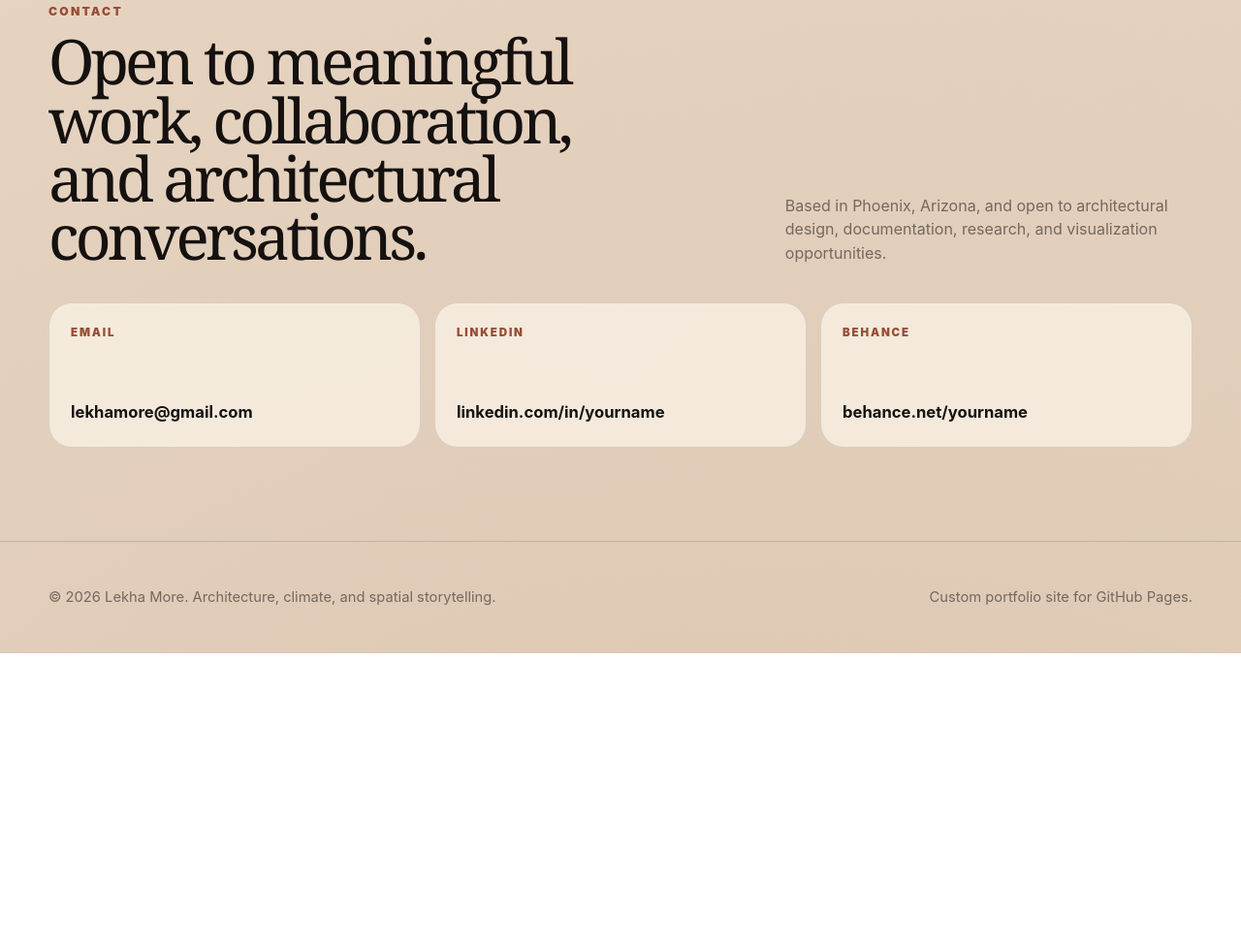
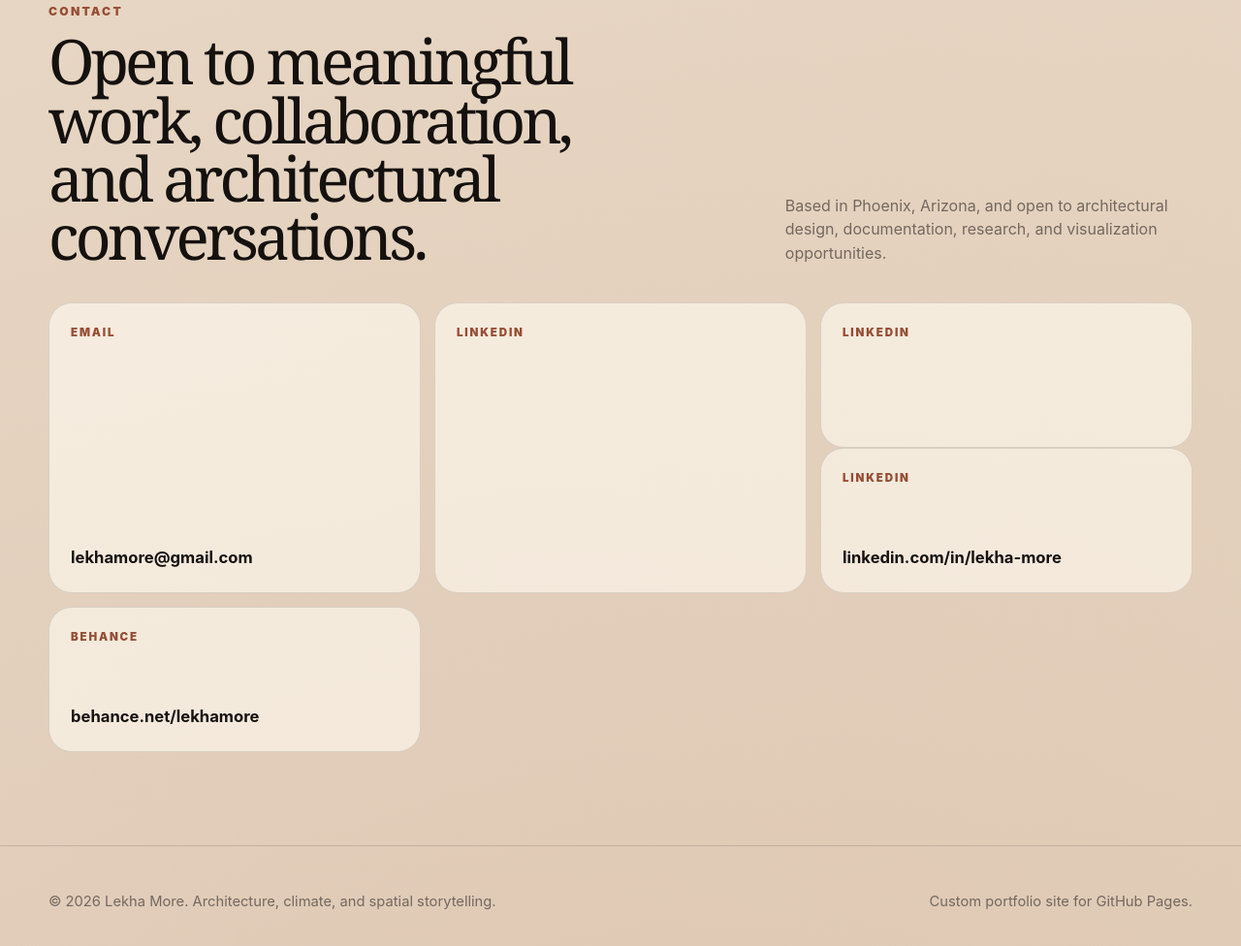
Before and after one commit to lekhamore/lekhamore.github.io, a plain HTML site: page index.html in a window 1280 px wide. Shown: the part 7194-8170 px from the top of the page at 97% size. Before the commit the page ends 7868 px from the top, so only its background shows below. Drawn offline with Linux system fonts and the light colour scheme.

Commit message:
Update contact display links

```diff
--- a/index.html
+++ b/index.html
@@ -1383,11 +1383,11 @@
           </a>
           <a class="contact-card" href="https://www.linkedin.com/in/lekhamore/" target="_blank" rel="noreferrer">
             <small>LinkedIn</small>
-            <strong>linkedin.com/in/yourname</strong>
+            <strong><a class="contact-card" href="YOUR-ACTUAL-LINKEDIN-LINK" target="_blank" rel="noreferrer">   <small>LinkedIn</small>   <a class="contact-card" href="YOUR-ACTUAL-LINKEDIN-LINK" target="_blank" rel="noreferrer">   <small>LinkedIn</small>   <strong>linkedin.com/in/lekha-more</strong> </a> </a></strong>
           </a>
           <a class="contact-card" href="https://www.behance.net/gallery/244654159/Lekha-More_Architectural-Portfolio" target="_blank" rel="noreferrer">
             <small>Behance</small>
-            <strong>behance.net/yourname</strong>
+            <strong><strong>behance.net/lekhamore</strong></strong>
           </a>
         </div>
       </div>
```
